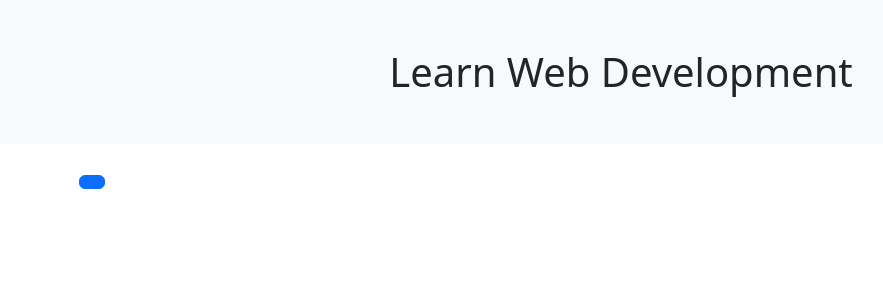
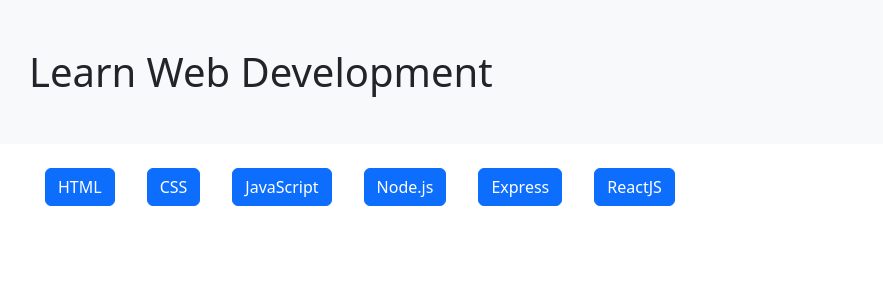
Before and after one commit to imnxtamess/react-use-state, a React (Vite) app: page / in a window 1280 px wide. Shown: the top 300 px of the page, without its empty margins (19-902 px from the left). Built offline with nearby package versions, Linux system fonts and the light colour scheme.

Commit message:
Refactor Buttons component to accept a title prop and update Main component to render Buttons with titles from webDevFundamentals

```diff
--- a/src/components/Buttons.jsx
+++ b/src/components/Buttons.jsx
@@ -1,11 +1,9 @@
-import webDevFundamentals from "../data/webDevFundamentals";
-
-function Buttons() {
+export default function Buttons({ title }) {
   return (
     <div className="bg-white p-3">
-      <button class="btn btn-primary" type="button"></button>
+      <button class="btn btn-primary" type="button">
+        {title}
+      </button>
     </div>
   );
 }
-
-export default Buttons;
--- a/src/components/Main.jsx
+++ b/src/components/Main.jsx
@@ -1,10 +1,18 @@
 import Buttons from "./Buttons";
+import webDevFundamentals from "../data/webDevFundamentals";
+
 function Main() {
   return (
     <main>
-      <h1 className="p-5 bg-light text-center">Learn Web Development</h1>
-      <div className="container ">
-        <Buttons />
+      <header>
+        <h1 className="p-5 bg-light">Learn Web Development</h1>
+      </header>
+      <div className="px-5">
+        <div className="d-flex">
+          {webDevFundamentals.map((element) => (
+            <Buttons key={element.id} title={element.title} />
+          ))}
+        </div>
       </div>
     </main>
   );
```
